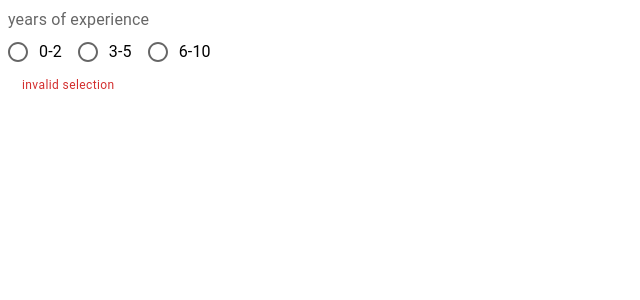
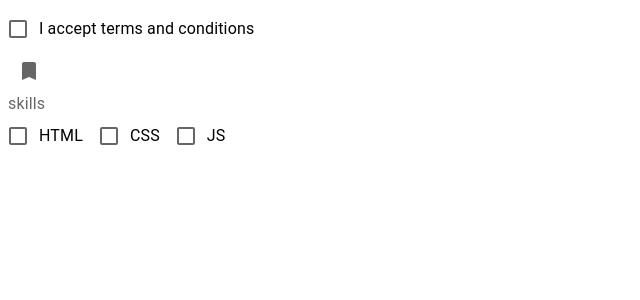
Before and after one commit to Arman-Abbasian/material_ui, a React (Create React App) app: page / in a window 1280 px wide. Shown: the top 300 px of the page, without its empty margins (0-640 px from the left). Built offline with nearby package versions, Linux system fonts and the light colour scheme; the HTML template or start-up script is replaced by a standard one.

Commit message:
make CheckBoxx component

```diff
--- a/src/App.js
+++ b/src/App.js
@@ -1,5 +1,6 @@
 import './App.css';
 import Butonn from './components/Buttonn';
+import CheckBoxx from './components/CheckBoxx';
 import RadioButtonn from './components/RadioButton';
 import Selectt from './components/Selectt';
 import TextFieldd from './components/TextField';
@@ -8,7 +9,7 @@ import Typographyy from './components/Typographyy';
 function App() {
   return (
     <div className="App">
-        <RadioButtonn />
+        <CheckBoxx />
     </div>
   );
 }
--- a/src/components/CheckBoxx.jsx
+++ b/src/components/CheckBoxx.jsx
@@ -0,0 +1,87 @@
+import { CheckBox } from "@mui/icons-material";
+import {
+  Checkbox,
+  FormControl,
+  FormControlLabel,
+  FormGroup,
+  FormLabel,
+} from "@mui/material";
+import { Box } from "@mui/system";
+import { useState } from "react";
+import BookmarkIcon from "@mui/icons-material/Bookmark";
+
+const CheckBoxx = () => {
+  const [acceptTnc, setAcceptTnc] = useState(false);
+  const [skill, setSkill] = useState([]);
+  const handleSkillChanges = (e) => {
+    console.log(e.target.value);
+    console.log(skill);
+    const index = skill.findIndex((item) => item === e.target.value);
+    console.log(index);
+    if (index === -1) {
+      setSkill([...skill, e.target.value]);
+    } else {
+      setSkill(skill.filter((item) => item !== e.target.value));
+    }
+  };
+  const handleChange = (e) => {
+    setAcceptTnc(e.target.checked);
+  };
+  return (
+    <Box>
+      <Box>
+        <FormControlLabel
+          label="I accept terms and conditions"
+          control={<Checkbox checked={acceptTnc} onChange={handleChange} />}
+        />
+      </Box>
+      <Box>
+        <Checkbox
+          icon={<BookmarkIcon color="red" />}
+          checkedIcon={<BookmarkIcon />}
+          checked={acceptTnc}
+          onChange={handleChange}
+        />
+      </Box>
+      <Box>
+        <FormControl>
+          <FormLabel>skills</FormLabel>
+          <FormGroup row>
+            <FormControlLabel
+              label="HTML"
+              control={
+                <Checkbox
+                  value="HTML"
+                  onChange={handleSkillChanges}
+                  checked={skill.includes("HTML")}
+                />
+              }
+            />
+            <FormControlLabel
+              label="CSS"
+              control={
+                <Checkbox
+                  value="CSS"
+                  onChange={handleSkillChanges}
+                  checked={skill.includes("CSS")}
+                />
+              }
+            />
+            <FormControlLabel
+              label="JS"
+              control={
+                <Checkbox
+                  value="JS"
+                  onChange={handleSkillChanges}
+                  checked={skill.includes("JS")}
+                />
+              }
+            />
+          </FormGroup>
+        </FormControl>
+      </Box>
+    </Box>
+  );
+};
+
+export default CheckBoxx;
```
